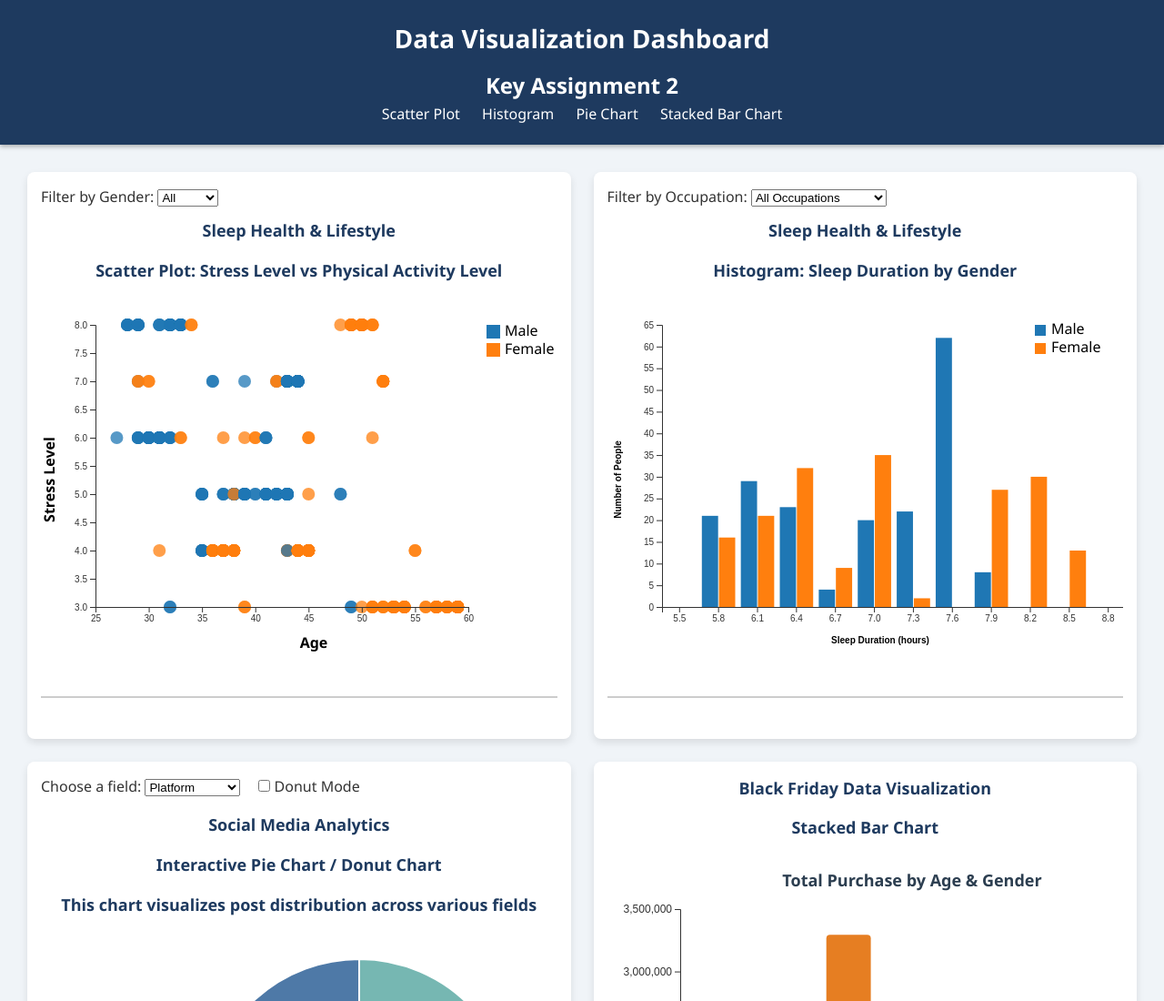
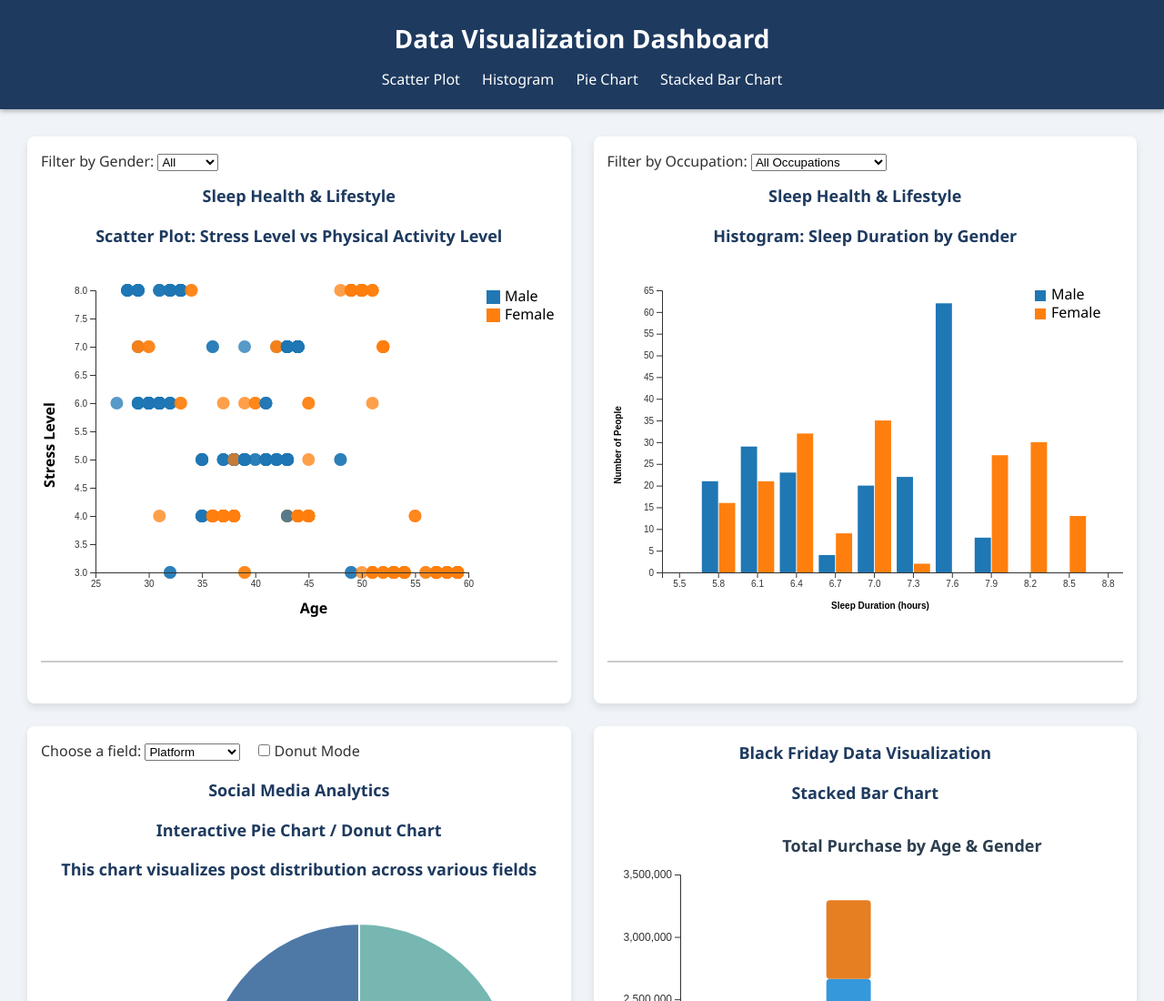
Before and after one commit to abusaleh002/Data-Visualization, a plain HTML site: page index.html in a window 1280 px wide. Shown: the top 1100 px of the page at 91% size. Drawn offline with nearby package versions, Linux system fonts and the light colour scheme.

Commit message:
Update index.html

```diff
--- a/index.html
+++ b/index.html
@@ -10,7 +10,7 @@
 <body>
   <header class="dashboard-header">
     <h1>Data Visualization Dashboard</h1>
-    <h2>Key Assignment 2</h2>
+
     <nav>
       <a href="scatterplot.html">Scatter Plot</a>
       <a href="Histogram.html">Histogram</a>
```
